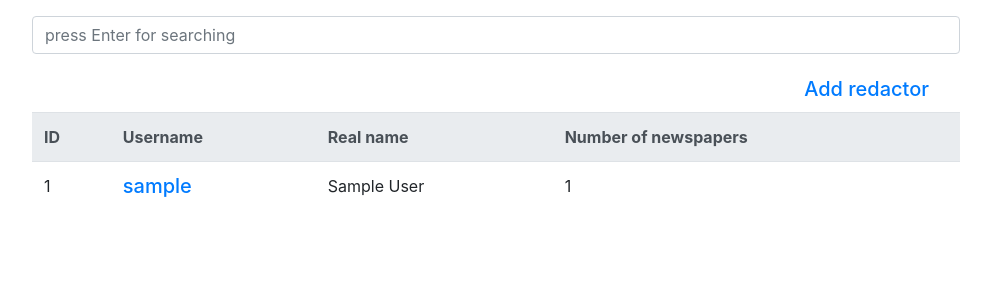
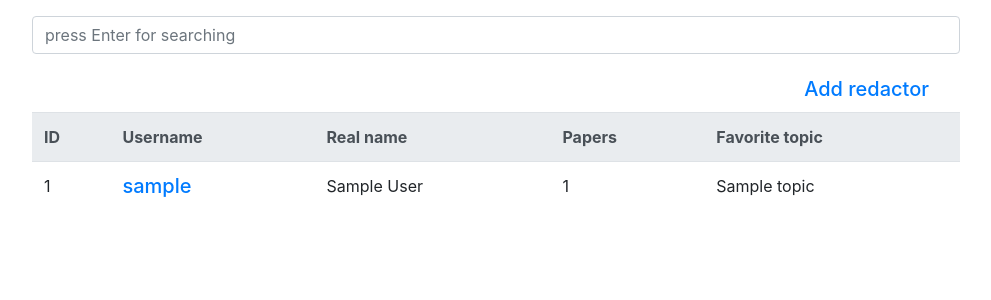
Before and after one commit to Yulia-Mala/django_site_newspaper, a Django app: page /redactors/ in a window 1280 px wide. Shown: the part 69-369 px from the top of the page, without its empty margins (144-1135 px from the left). Run offline with Django 4.2, Linux system fonts and the light colour scheme; tables that the repository leaves empty hold one stand-in row (values such as "Sample post"); some libraries are stand-ins or nearby versions.

Commit message:
favorite redactors topics and leaders in topics added

```diff
--- a/templates/tracker/redactor_list.html
+++ b/templates/tracker/redactor_list.html
@@ -1,6 +1,6 @@
 {% extends "base.html" %}
 {% load crispy_forms_filters %}
-
+{% load dict_getter %}
 {% block content %}
     <div class="mx-auto w-75 p-3">
       <form action="" method="get">
@@ -14,7 +14,8 @@
           <th>ID</th>
           <th>Username</th>
           <th>Real name</th>
-          <th>Number of newspapers</th>
+          <th>Papers</th>
+          <th>Favorite topic</th>
         </tr>
       {% for redactor in redactor_list %}
         <tr>
@@ -30,6 +31,7 @@
             {{ redactor.first_name }} {{ redactor.last_name }}
             {% endif %} </td>
           <td>{{ redactor.newspapers.count }}</td>
+          <td>{{favorites|dict_getter:redactor}}</td>
         </tr>
       {% endfor %}
       </table>
--- a/templates/tracker/topic_list.html
+++ b/templates/tracker/topic_list.html
@@ -1,6 +1,6 @@
 {% extends "base.html" %}
 {% load crispy_forms_filters %}
-
+{% load dict_getter %}
 {% block content %}
   <div class="mx-auto w-75 p-3">
      <form action="" method="get">
@@ -14,13 +14,15 @@
         <tr class="thead-light">
           <th>ID</th>
           <th>Topic</th>
-          <th>Number of newspapers</th>
+          <th>Papers</th>
+          <th>Leader</th>
         </tr>
       {% for topic in topic_list %}
         <tr>
           <td>{{ topic.id }}</td>
           <td><h5><a href="{% url "tracker:topic-detail" pk=topic.id %}">{{ topic.name }}</a></h5></td>
           <td>{{ topic.newspapers.count }}</td>
+          <td>{{leaders|dict_getter:topic}}</td>
         </tr>
       {% endfor %}
       </table>
--- /dev/null
+++ b/tracker/templatetags/dict_getter.py
@@ -0,0 +1,9 @@
+from django import template
+
+
+register = template.Library()
+
+
+@register.filter
+def dict_getter(dictionary, key):
+    return dictionary.get(key)
--- a/tracker/views.py
+++ b/tracker/views.py
@@ -21,6 +21,7 @@ class TopicListView(generic.ListView):
         search_text = self.request.GET.get("search_text", "")
         text = {"search_text": search_text}
         context["search_form"] = SearchForm(initial=text)
+        context["leaders"] = self.get_leaders()
         return context
 
     def get_queryset(self):
@@ -31,6 +32,15 @@ class TopicListView(generic.ListView):
         if name:
             return queryset.filter(name__icontains=name)
         return queryset
+
+    def get_leaders(self):
+        queryset = self.get_queryset()
+        topic_leader = {}
+        for topic in queryset:
+            redactors_list = list(Redactor.objects.filter(newspapers__topic=topic))
+            lead = max(redactors_list, key=redactors_list.count)
+            topic_leader[topic] = lead
+        return topic_leader
 
 
 class TopicDetailView(generic.DetailView):
@@ -45,6 +55,7 @@ class RedactorListView(generic.ListView):
         search_text = self.request.GET.get("search_text", "")
         text = {"search_text": search_text}
         context["search_form"] = SearchForm(initial=text)
+        context["favorites"] = self.get_favorites()
         return context
 
     def get_queryset(self):
@@ -53,6 +64,15 @@ class RedactorListView(generic.ListView):
         if username:
             return queryset.filter(username__icontains=username)
         return queryset
+
+    def get_favorites(self):
+        queryset = self.get_queryset()
+        favorite_topic = {}
+        for redactor in queryset:
+            topic_list = list(Topic.objects.filter(newspapers__publishers=redactor))
+            favorite = max(topic_list, key=topic_list.count)
+            favorite_topic[redactor] = favorite
+        return favorite_topic
 
 
 class RedactorDetailView(generic.DetailView):
```
